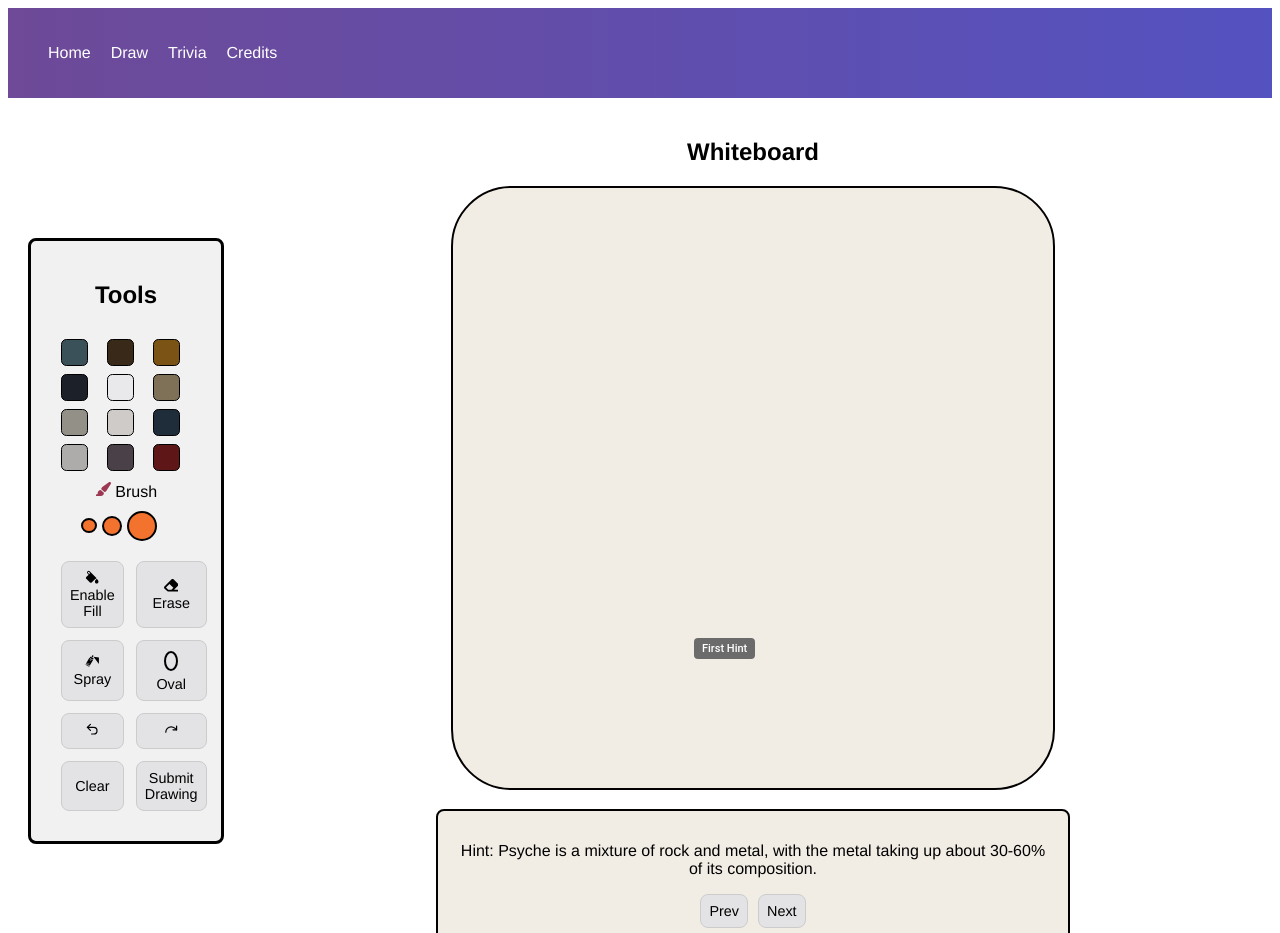
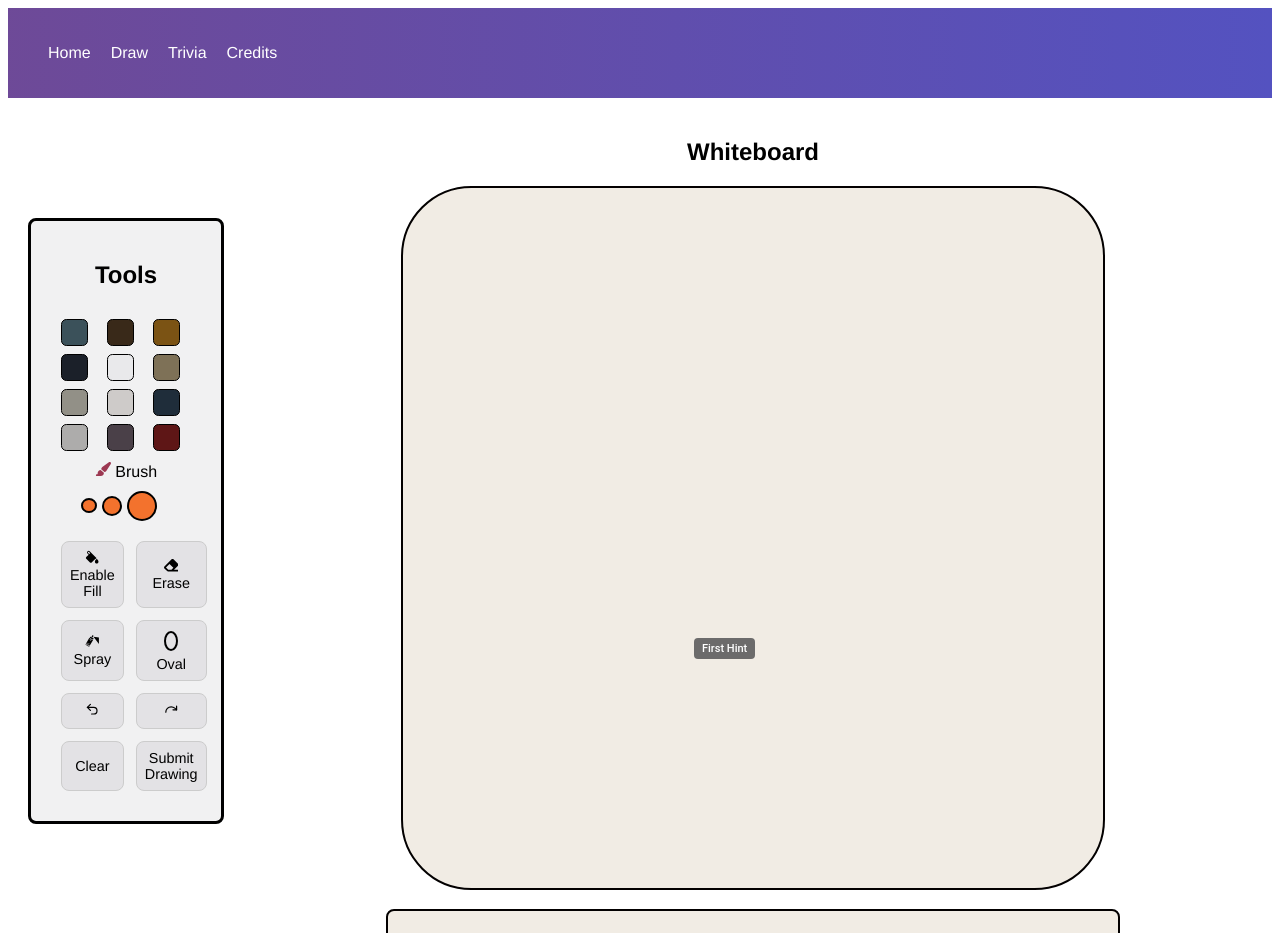
Before and after one commit to MissionToPsyche-Iridium/iridium_23f_year_sim-byu-i, a React (Create React App) app in the folder psyche/: page /Drawing in a window 1280 px wide. Shown: the top 933 px of the page. Built offline with nearby package versions, Linux system fonts and the light colour scheme.

Commit message:
small tweaks to make canvas look better (size)

```diff
--- a/psyche/src/components/canvas.js
+++ b/psyche/src/components/canvas.js
@@ -33,7 +33,7 @@ function Canvas() {
 
 
   const canvasRef = useRef(null);
-  const [canvasSize, setCanvasSize] = useState({ width: 600, height: 600 });
+  const [canvasSize, setCanvasSize] = useState({ width: 700, height: 700 });
 
   //TODO: Find a way so the canvas automatically changes with the screen.
   // This works for the most part except everthing else in the screen would need to change
--- a/psyche/src/index.css
+++ b/psyche/src/index.css
@@ -10,9 +10,7 @@
 /* Toolbar Containers, Colors, Resizing,Clear, and Canvas Size */
 .toolbar {
   position: relative;
-  margin-top: 120px;
-  display: flex;
-  flex-direction: column;
+  margin-top: 100px;
   width: 150px;
   border: solid;
   padding: 20px;
@@ -130,7 +128,7 @@
   padding: 15px;
   border-radius: 8px;
   margin-top: 15px;
-  width: 600px;
+  width: 700px;
   height: 100px;
   overflow: hidden;
 }
```
